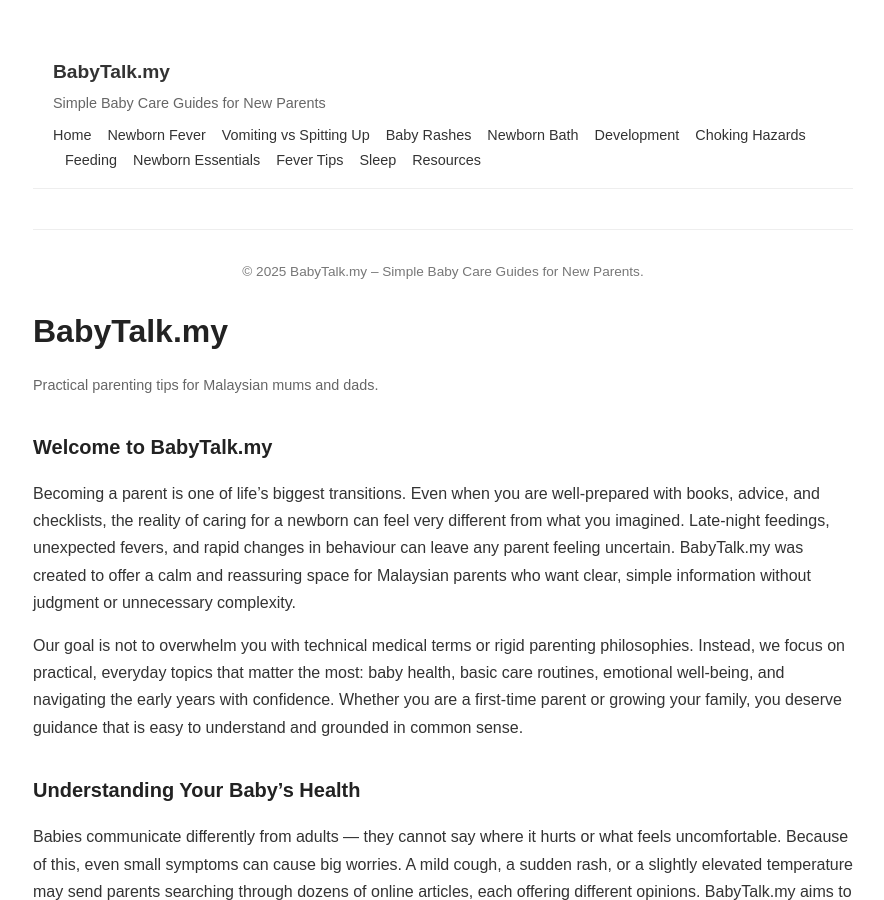
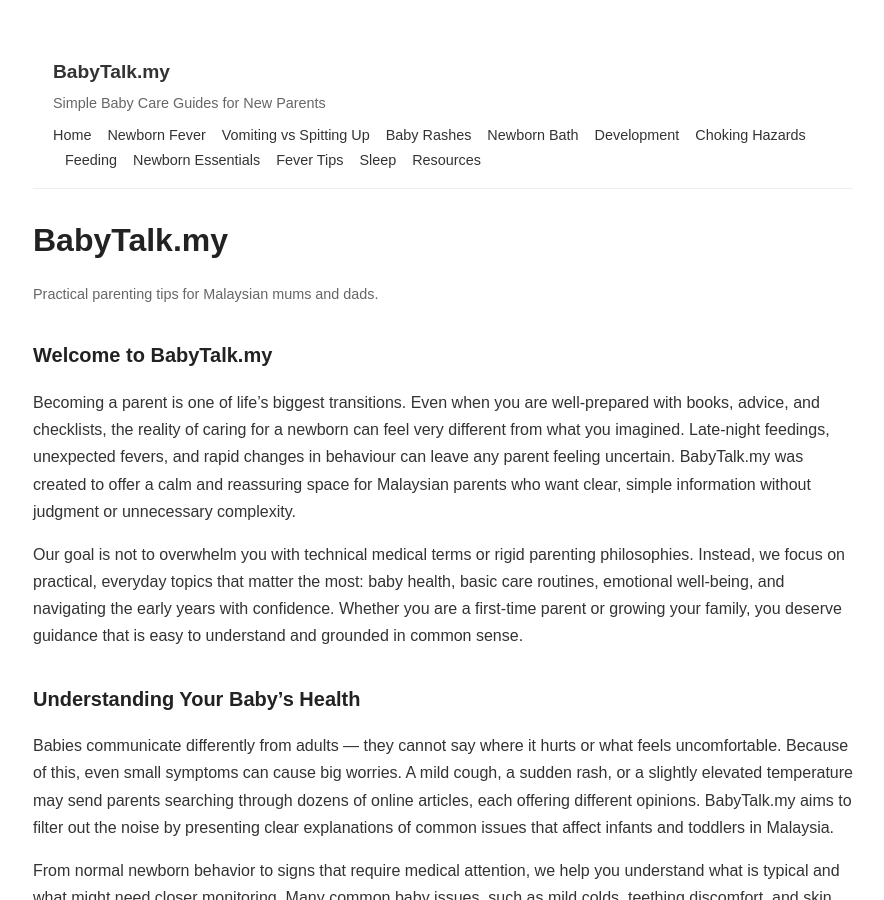
Before and after one commit to simyan-creator/babytalk, a Jekyll site: the page index.html, which Jekyll copies as it is, in a window 1280 px wide and 900 px high. Shown: the whole window, without its empty margins (197-1081 px from the left). Built offline with Jekyll 4.4.1, drawn with Linux system fonts in a browser that asks for light colours; some of the changed text lies outside the part shown.

Commit message:
Update index.html

```diff
--- a/index.html
+++ b/index.html
@@ -108,9 +108,7 @@
 
 
 
-<footer class="site-footer">
-  <p>&copy; 2025 BabyTalk.my – Simple Baby Care Guides for New Parents.</p>
-</footer>
+
 
 </body>
 </html>
@@ -235,3 +233,7 @@
   </main>
 </body>
 </html>
+
+<footer class="site-footer">
+  <p>&copy; 2025 BabyTalk.my – Simple Baby Care Guides for New Parents.</p>
+</footer>
```
